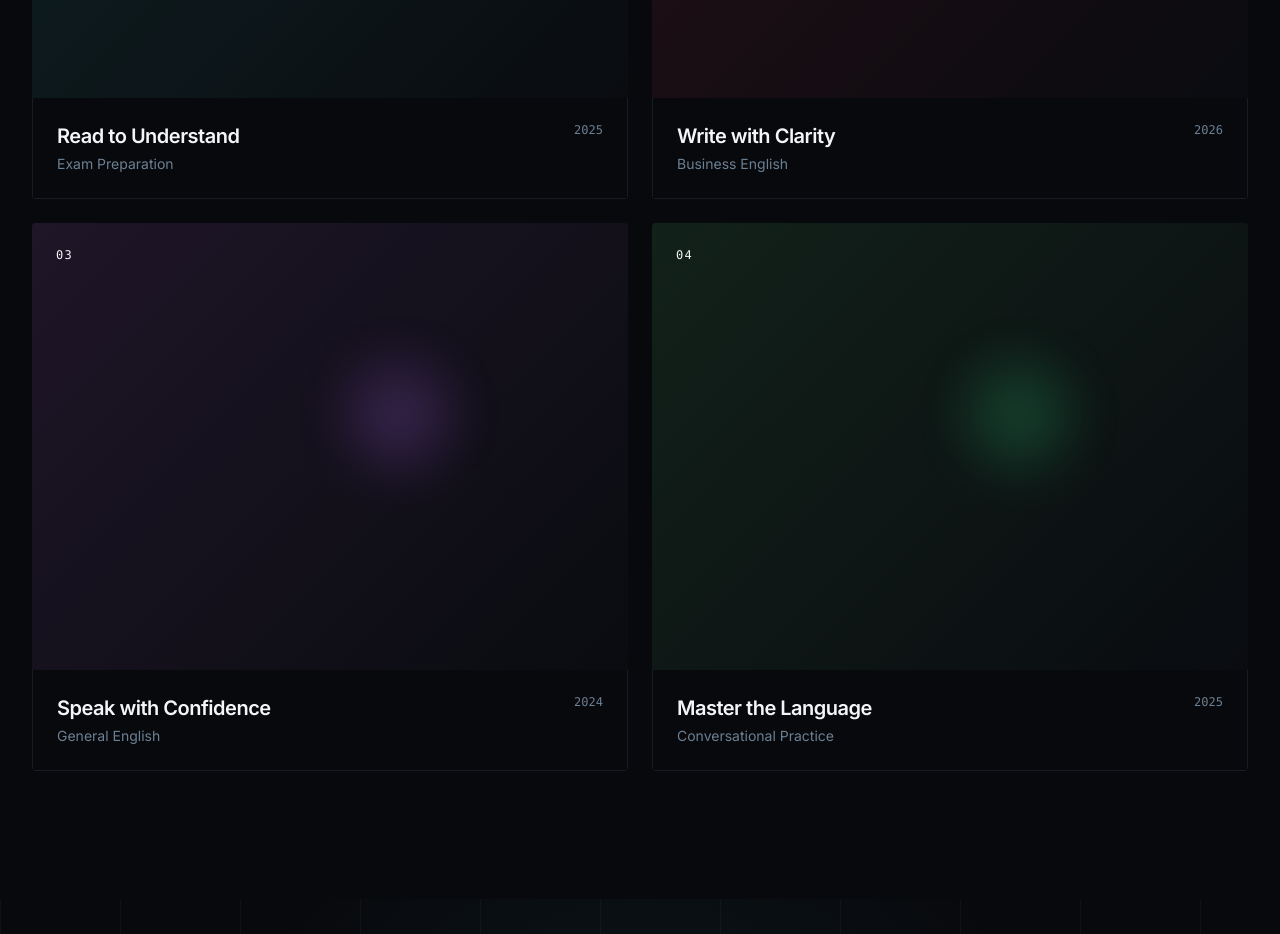
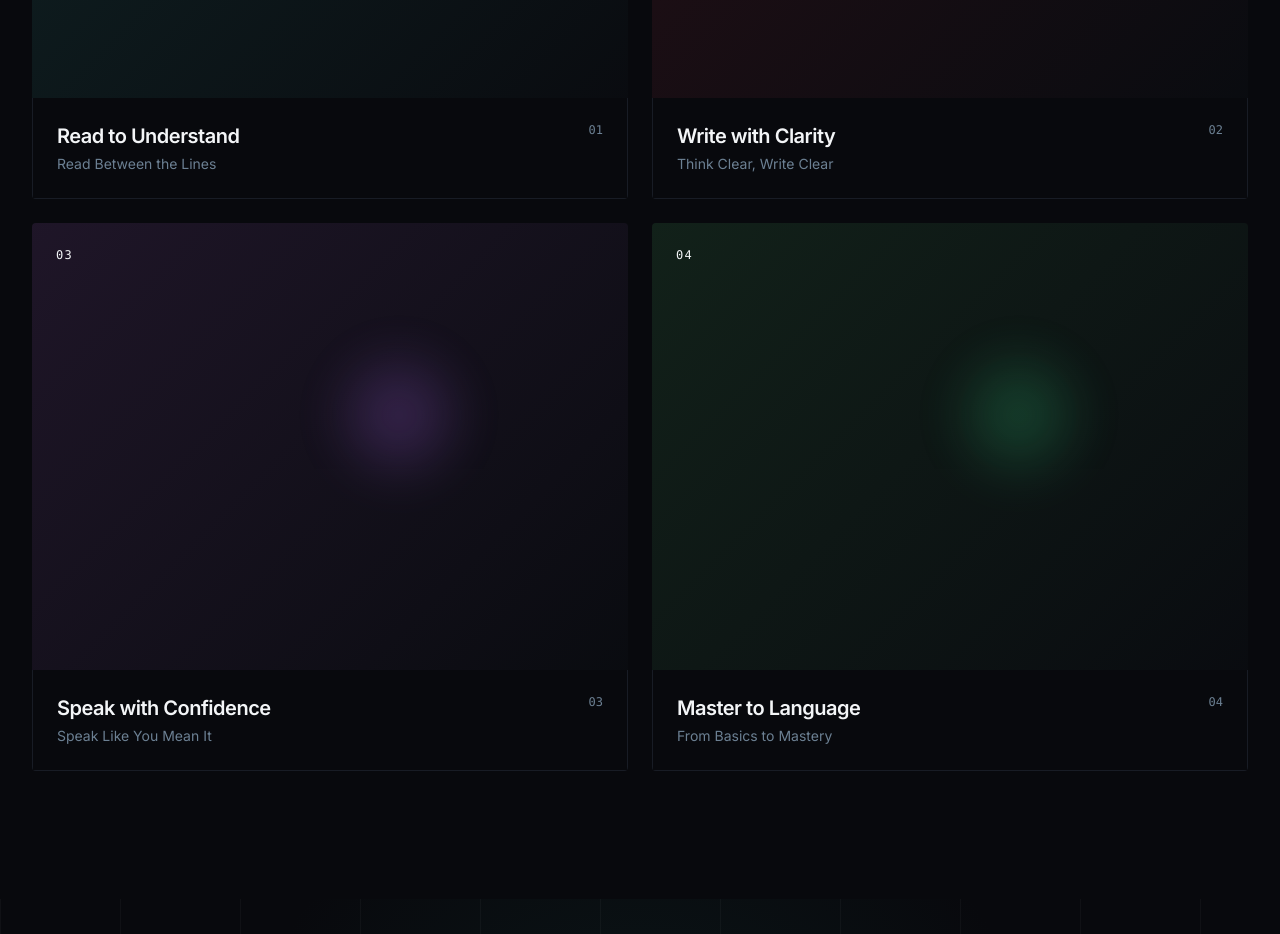
Before and after one commit to eslamelfar000/teacher-portfolio, a React (Vite) app: page / in a window 1280 px wide. Shown: the part 2580-3514 px from the top of the page. Built offline with nearby package versions, Linux system fonts and the light colour scheme; a web font is replaced by a local one.

Commit message:
last update

```diff
--- a/src/components/Contact/ContactSection.tsx
+++ b/src/components/Contact/ContactSection.tsx
@@ -28,9 +28,7 @@ import {
   Mail,
   MessageCircle,
   Instagram,
-  Twitter,
-  Linkedin,
-  Dribbble,
+  Facebook,
 } from "lucide-react";
 import contactData from "./contactData.json";
 
@@ -61,9 +59,7 @@ export default function ContactSection() {
       }>;
     } = {
       Instagram,
-      Twitter,
-      Linkedin,
-      Dribbble,
+      Facebook,
     };
     return icons[iconName] || null;
   };
@@ -198,6 +194,8 @@ export default function ContactSection() {
               <p className="section-label mb-3">Email</p>
               <a
                 href={`mailto:${data.info.email}`}
+                target="_blank"
+                rel="noopener noreferrer"
                 className="text-lg hover:text-[hsl(var(--primary))] transition-colors duration-300 cursor-none flex items-center gap-3"
               >
                 <Mail size={20} className="flex-shrink-0" />
@@ -208,6 +206,8 @@ export default function ContactSection() {
               <p className="section-label mb-3">WhatsApp</p>
               <a
                 href={`https://wa.me/${data.info.phone}`}
+                target="_blank"
+                rel="noopener noreferrer"
                 className="text-lg hover:text-[hsl(var(--primary))] transition-colors duration-300 cursor-none flex items-center gap-3"
               >
                 <MessageCircle size={20} className="flex-shrink-0" />
--- a/src/components/Contact/contactData.json
+++ b/src/components/Contact/contactData.json
@@ -12,23 +12,13 @@
     "social": [
       {
         "name": "Instagram",
-        "url": "https://instagram.com",
+        "url": "https://www.instagram.com/saraosamamowafy",
         "icon": "Instagram"
       },
       {
-        "name": "Twitter",
-        "url": "https://twitter.com",
-        "icon": "Twitter"
-      },
-      {
-        "name": "LinkedIn",
-        "url": "https://linkedin.com",
-        "icon": "Linkedin"
-      },
-      {
-        "name": "Dribbble",
-        "url": "https://dribbble.com",
-        "icon": "Dribbble"
+        "name": "Facebook",
+        "url": "https://www.facebook.com/profile.php?id=100080113011507",
+        "icon": "Facebook"
       }
     ]
   },
@@ -39,12 +29,12 @@
     "fields": {
       "name": {
         "label": "Your Name",
-        "placeholder": "Jane Smith",
+        "placeholder": "Enter your name",
         "type": "text"
       },
       "email": {
         "label": "Email Address",
-        "placeholder": "jane@company.com",
+        "placeholder": "Enter your email",
         "type": "email"
       },
       "project": {
@@ -57,20 +47,12 @@
             "label": "General English"
           },
           {
-            "value": "ielts-toefl",
-            "label": "IELTS/TOEFL Prep"
+            "value": "preparatory-stage",
+            "label": "Preparatory Stage"
           },
           {
-            "value": "business-english",
-            "label": "Business English"
-          },
-          {
-            "value": "conversational",
-            "label": "Conversational Practice"
-          },
-          {
-            "value": "other",
-            "label": "Other"
+            "value": "secondary-stage",
+            "label": "Secondary Stage"
           }
         ]
       },
--- a/src/components/Services/servicesData.json
+++ b/src/components/Services/servicesData.json
@@ -3,7 +3,7 @@
     "number": "01",
     "title": "Listening",
     "description": "Understand every word and enjoy real conversations.",
-    "tags": ["Grammar", "Vocabulary", "Speaking"]
+    "tags": ["Real-Life", "Focus", "Comprehension"]
   },
   {
     "number": "02",
--- a/src/components/Work/WorkSection.tsx
+++ b/src/components/Work/WorkSection.tsx
@@ -1,51 +1,19 @@
-import { useEffect, useRef } from 'react';
-import gsap from 'gsap';
-import { ScrollTrigger } from 'gsap/ScrollTrigger';
+import { useEffect, useRef } from "react";
+import gsap from "gsap";
+import { ScrollTrigger } from "gsap/ScrollTrigger";
+import workData from "./workData.json";
 
 gsap.registerPlugin(ScrollTrigger);
 
-const PROJECTS = [
-  {
-    id: "01",
-    title: "Read to Understand",
-    category: "Exam Preparation",
-    year: "2025",
-    color: "hsl(185 40% 10%)",
-    accent: "hsl(185 100% 55%)",
-    description: "Building strong reading comprehension and analytical skills",
-  },
-  {
-    id: "02",
-    title: "Write with Clarity",
-    category: "Business English",
-    year: "2026",
-    color: "hsl(340 40% 10%)",
-    accent: "hsl(340 85% 62%)",
-    description:
-      "Developing structured and effective writing for exams and real-life use.",
-  },
-  {
-    id: "03",
-    title: "Speak with Confidence",
-    category: "General English",
-    year: "2024",
-    color: "hsl(270 30% 12%)",
-    accent: "hsl(270 60% 60%)",
-    description: "Helping students express ideas fluently and naturally.",
-  },
-  {
-    id: "04",
-    title: "Master the Language",
-    category: "Conversational Practice",
-    year: "2025",
-    color: "hsl(150 30% 10%)",
-    accent: "hsl(150 60% 45%)",
-    description:
-      "Strengthening grammar, vocabulary, and pronunciation for real fluency.",
-  },
-];
+const PROJECTS = workData;
 
-function ProjectCard({ project, index }: { project: typeof PROJECTS[0]; index: number }) {
+function ProjectCard({
+  project,
+  index,
+}: {
+  project: (typeof PROJECTS)[0];
+  index: number;
+}) {
   const cardRef = useRef<HTMLDivElement>(null);
 
   useEffect(() => {
@@ -60,14 +28,14 @@ function ProjectCard({ project, index }: { project: typeof PROJECTS[0]; index: n
           y: 0,
           opacity: 1,
           duration: 1,
-          ease: 'power3.out',
+          ease: "power3.out",
           scrollTrigger: {
             trigger: cardRef.current,
-            start: 'top 85%',
+            start: "top 85%",
             once: true,
           },
           delay: index * 0.1,
-        }
+        },
       );
     }, cardRef);
 
@@ -78,19 +46,21 @@ function ProjectCard({ project, index }: { project: typeof PROJECTS[0]; index: n
     <div
       ref={cardRef}
       className="project-card group relative overflow-hidden"
-      style={{ opacity: 0, borderRadius: '4px' }}
+      style={{ opacity: 0, borderRadius: "4px" }}
     >
       {/* Background */}
       <div
         className="aspect-[4/3] w-full relative overflow-hidden project-card-img"
-        style={{ background: `linear-gradient(135deg, ${project.color} 0%, hsl(222 25% 5%) 100%)` }}
+        style={{
+          background: `linear-gradient(135deg, ${project.color} 0%, hsl(222 25% 5%) 100%)`,
+        }}
       >
         {/* Decorative shapes */}
         <div
           className="absolute top-1/4 right-1/4 w-40 h-40 rounded-full opacity-30 project-card-img"
           style={{
             background: `radial-gradient(circle, ${project.accent} 0%, transparent 70%)`,
-            filter: 'blur(20px)',
+            filter: "blur(20px)",
           }}
         />
 
@@ -99,7 +69,7 @@ function ProjectCard({ project, index }: { project: typeof PROJECTS[0]; index: n
           className="absolute inset-0 opacity-10"
           style={{
             backgroundImage: `linear-gradient(${project.accent}40 1px, transparent 1px), linear-gradient(90deg, ${project.accent}40 1px, transparent 1px)`,
-            backgroundSize: '40px 40px',
+            backgroundSize: "40px 40px",
           }}
         />
 
@@ -122,7 +92,10 @@ function ProjectCard({ project, index }: { project: typeof PROJECTS[0]; index: n
 
         {/* Content on hover */}
         <div className="absolute bottom-0 left-0 right-0 p-6 translate-y-2 group-hover:translate-y-0 opacity-0 group-hover:opacity-100 transition-all duration-400">
-          <p className="text-xs tracking-widest uppercase mb-2" style={{ color: project.accent }}>
+          <p
+            className="text-xs tracking-widest uppercase mb-2"
+            style={{ color: project.accent }}
+          >
             {project.category}
           </p>
           <p className="text-sm text-[hsl(var(--foreground)/0.8)] leading-relaxed">
@@ -133,10 +106,16 @@ function ProjectCard({ project, index }: { project: typeof PROJECTS[0]; index: n
 
       <div className="p-6 border border-[hsl(var(--border))] border-t-0">
         <div className="flex items-start justify-between">
-          <h3 className="text-xl font-semibold tracking-tight">{project.title}</h3>
-          <span className="text-xs text-[hsl(var(--muted-foreground))] font-mono">{project.year}</span>
+          <h3 className="text-xl font-semibold tracking-tight">
+            {project.title}
+          </h3>
+          <span className="text-xs text-[hsl(var(--muted-foreground))] font-mono">
+            {project.id}
+          </span>
         </div>
-        <p className="text-sm text-[hsl(var(--muted-foreground))] mt-1">{project.category}</p>
+        <p className="text-sm text-[hsl(var(--muted-foreground))] mt-1">
+          {project.category}
+        </p>
       </div>
     </div>
   );
@@ -157,13 +136,13 @@ export default function WorkSection() {
           opacity: 1,
           duration: 0.9,
           stagger: 0.15,
-          ease: 'power3.out',
+          ease: "power3.out",
           scrollTrigger: {
             trigger: sectionRef.current,
-            start: 'top 80%',
+            start: "top 80%",
             once: true,
           },
-        }
+        },
       );
     }, sectionRef);
 
@@ -171,16 +150,27 @@ export default function WorkSection() {
   }, []);
 
   return (
-    <section id="work" ref={sectionRef} className="py-32 px-8 max-w-7xl mx-auto">
+    <section
+      id="work"
+      ref={sectionRef}
+      className="py-32 px-8 max-w-7xl mx-auto"
+    >
       <div className="mb-20">
-        <p ref={labelRef} className="section-label mb-4" style={{ opacity: 0 }}>Featured Lessons</p>
+        <p ref={labelRef} className="section-label mb-4" style={{ opacity: 0 }}>
+          Featured Lessons
+        </p>
         <div className="flex items-end justify-between">
           <h2
             ref={titleRef}
             className="display-text"
-            style={{ fontSize: 'clamp(2.5rem, 6vw, 5rem)', fontWeight: 700, opacity: 0 }}
+            style={{
+              fontSize: "clamp(2.5rem, 6vw, 5rem)",
+              fontWeight: 700,
+              opacity: 0,
+            }}
           >
-            Student success<br />
+            Student success
+            <br />
             <span className="gradient-text">stories</span>
           </h2>
           {/* <button className="btn-outline hidden md:flex" onClick={() => {}}>
--- a/src/components/Work/workData.json
+++ b/src/components/Work/workData.json
@@ -2,7 +2,7 @@
   {
     "id": "01",
     "title": "Read to Understand",
-    "category": "Exam Preparation",
+    "category": "Read Between the Lines",
     "year": "2025",
     "color": "hsl(185 40% 10%)",
     "accent": "hsl(185 100% 55%)",
@@ -11,7 +11,7 @@
   {
     "id": "02",
     "title": "Write with Clarity",
-    "category": "Business English",
+    "category": "Think Clear, Write Clear",
     "year": "2026",
     "color": "hsl(340 40% 10%)",
     "accent": "hsl(340 85% 62%)",
@@ -20,7 +20,7 @@
   {
     "id": "03",
     "title": "Speak with Confidence",
-    "category": "General English",
+    "category": "Speak Like You Mean It",
     "year": "2024",
     "color": "hsl(270 30% 12%)",
     "accent": "hsl(270 60% 60%)",
@@ -29,7 +29,7 @@
   {
     "id": "04",
     "title": "Master to Language",
-    "category": "Conversational Practice",
+    "category": "From Basics to Mastery",
     "year": "2025",
     "color": "hsl(150 30% 10%)",
     "accent": "hsl(150 60% 45%)",
```
